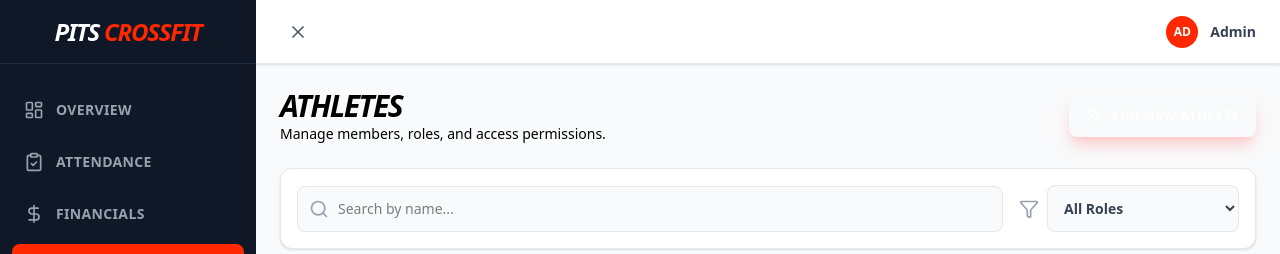
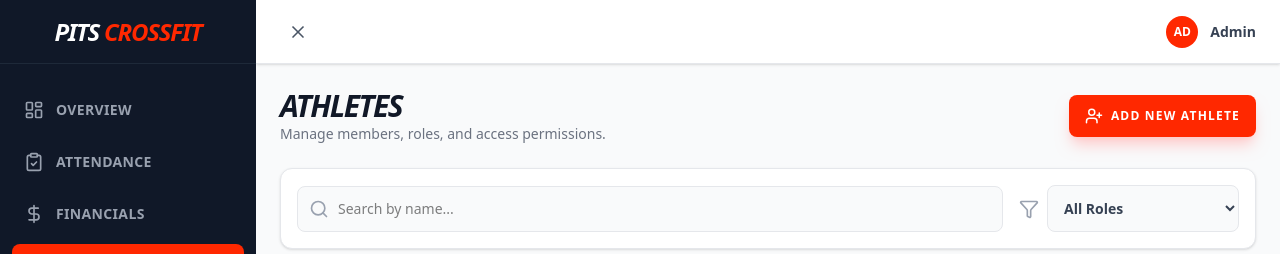
Before and after one commit to aarcela/boxsync-admin, a Next.js app: page /dashboard/athletes in a window 1280 px wide. Shown: the top 254 px of the page. Built offline with nearby package versions, Linux system fonts and the light colour scheme; no server answers; the database is empty.

Commit message:
Fixed colors from tailwind

```diff
--- a/app/dashboard/athletes/page.tsx
+++ b/app/dashboard/athletes/page.tsx
@@ -92,7 +92,7 @@ export default function AthletesPage() {
         </div>
         <button
          onClick={() => setIsAddModalOpen(true)}
-        className="flex items-center justify-center px-4 py-3 bg-pits-red text-white rounded-lg font-bold uppercase text-xs tracking-widest shadow-lg shadow-red-200 hover:bg-red-700 transition-all">
+        className="flex items-center justify-center px-4 py-3 bg-pits-red text-white rounded-lg font-bold uppercase text-xs tracking-widest shadow-lg shadow-red-200 hover:bg-pits-red-dark transition-all">
           <UserPlus size={18} className="mr-2" />
           Add New Athlete
         </button>
--- a/app/dashboard/layout.tsx
+++ b/app/dashboard/layout.tsx
@@ -67,7 +67,7 @@ export default function DashboardLayout({ children }: { children: React.ReactNod
                 href={item.href}
                 className={`flex items-center p-3 rounded-lg transition-colors group
                   ${isActive
-                    ? 'bg-[#FF2800] text-white'
+                    ? 'bg-pits-red text-white'
                     : 'text-gray-400 hover:bg-gray-800 hover:text-white'}
                 `}
               >
@@ -110,7 +110,7 @@ export default function DashboardLayout({ children }: { children: React.ReactNod
           </button>
 
           <div className="flex items-center">
-            <div className="w-8 h-8 bg-[#FF2800] rounded-full flex items-center justify-center text-white font-bold text-xs">
+            <div className="w-8 h-8 bg-pits-red rounded-full flex items-center justify-center text-white font-bold text-xs">
               AD
             </div>
             <span className="ml-3 font-bold text-sm text-gray-700">Admin</span>
--- a/app/dashboard/news/page.tsx
+++ b/app/dashboard/news/page.tsx
@@ -71,7 +71,7 @@ export default function NewsPage() {
         </div>
         <button
           onClick={() => setIsModalOpen(true)}
-          className="flex items-center justify-center px-4 py-3 bg-pits-red text-white rounded-lg font-bold uppercase text-xs tracking-widest shadow-lg shadow-red-200 hover:bg-red-700 transition-all"
+          className="flex items-center justify-center px-4 py-3 bg-pits-red text-white rounded-lg font-bold uppercase text-xs tracking-widest shadow-lg shadow-red-200 hover:bg-pits-red-dark transition-all"
         >
           <Plus size={18} className="mr-2" />
           Post Update
--- a/app/dashboard/schedule/page.tsx
+++ b/app/dashboard/schedule/page.tsx
@@ -79,7 +79,7 @@ export default function SchedulePage() {
         </div>
         <button
           onClick={() => setIsModalOpen(true)}
-          className="flex items-center justify-center px-4 py-3 bg-pits-red text-white rounded-lg font-bold uppercase text-xs tracking-widest shadow-lg shadow-red-200 hover:bg-red-700 transition-all"
+          className="flex items-center justify-center px-4 py-3 bg-pits-red text-white rounded-lg font-bold uppercase text-xs tracking-widest shadow-lg shadow-red-200 hover:bg-pits-red-dark transition-all"
         >
           <Plus size={18} className="mr-2" />
           Schedule Class
--- a/app/dashboard/wods/page.tsx
+++ b/app/dashboard/wods/page.tsx
@@ -219,7 +219,7 @@ export default function WodEditorPage() {
                 onClick={handleSave}
                 disabled={saving}
                 className={`w-full py-4 rounded-lg flex items-center justify-center text-white font-black uppercase tracking-widest text-sm shadow-lg transition-all
-                  ${saving ? 'bg-gray-400 cursor-not-allowed' : 'bg-pits-red hover:bg-red-700 shadow-red-200'}
+                  ${saving ? 'bg-gray-400 cursor-not-allowed' : 'bg-pits-red hover:bg-pits-red-dark shadow-red-200'}
                 `}
               >
                 {saving ? (
--- a/app/globals.css
+++ b/app/globals.css
@@ -1,4 +1,15 @@
 @import "tailwindcss";
+
+@theme {
+  --color-pits-bg: #F3F4F6;
+  --color-pits-card: #FFFFFF;
+  --color-pits-text: #111827;
+  --color-pits-dim: #6B7280;
+  --color-pits-red: #FF2800;
+  --color-pits-red-dark: #CC2000;
+  --color-pits-success: #10B981;
+  --color-pits-error: #EF4444;
+}
 
 :root {
   --foreground-rgb: 0, 0, 0;
--- a/app/page.tsx
+++ b/app/page.tsx
@@ -113,7 +113,7 @@ export default function LoginPage() {
             type="submit"
             disabled={loading}
             className={`w-full py-4 rounded-lg flex items-center justify-center text-white font-bold uppercase tracking-widest text-sm shadow-lg transition-all
-              ${loading ? 'bg-gray-400 cursor-not-allowed' : 'bg-[#FF2800] hover:bg-red-700 shadow-red-200'}
+              ${loading ? 'bg-gray-400 cursor-not-allowed' : 'bg-pits-red hover:bg-pits-red-dark shadow-red-200'}
             `}
           >
             {loading && <Loader2 size={18} className="animate-spin mr-2" />}
--- a/components/AddAthleteModal.tsx
+++ b/components/AddAthleteModal.tsx
@@ -131,7 +131,7 @@ export default function AddAthleteModal({ isOpen, onClose, onSuccess }: AddAthle
               type="submit"
               disabled={loading}
               className={`w-full py-4 rounded-lg flex items-center justify-center text-white font-black uppercase tracking-widest text-sm shadow-lg
-                ${loading ? 'bg-gray-400 cursor-not-allowed' : 'bg-pits-red hover:bg-red-700 shadow-red-200'}
+                ${loading ? 'bg-gray-400 cursor-not-allowed' : 'bg-pits-red hover:bg-pits-red-dark shadow-red-200'}
               `}
             >
               {loading ? (
--- a/components/CreateClassModal.tsx
+++ b/components/CreateClassModal.tsx
@@ -188,7 +188,7 @@ export default function CreateClassModal({ isOpen, onClose, onSuccess }: CreateC
               type="submit"
               disabled={loading}
               className={`w-full py-4 rounded-lg flex items-center justify-center text-white font-black uppercase tracking-widest text-sm shadow-lg
-                ${loading ? 'bg-gray-400 cursor-not-allowed' : 'bg-pits-red hover:bg-red-700 shadow-red-200'}
+                ${loading ? 'bg-gray-400 cursor-not-allowed' : 'bg-pits-red hover:bg-pits-red-dark shadow-red-200'}
               `}
             >
               {loading ? <Loader2 size={18} className="animate-spin mr-2" /> : <Save size={18} className="mr-2" />}
--- a/components/EditAthleteModal.tsx
+++ b/components/EditAthleteModal.tsx
@@ -199,7 +199,7 @@ export default function EditAthleteModal({ isOpen, onClose, onSuccess, userId }:
                 type="submit"
                 disabled={loading || fetching}
                 className={`w-full py-4 rounded-lg flex items-center justify-center text-white font-black uppercase tracking-widest text-sm shadow-lg
-                  ${loading || fetching ? 'bg-gray-400 cursor-not-allowed' : 'bg-pits-red hover:bg-red-700 shadow-red-200'}
+                  ${loading || fetching ? 'bg-gray-400 cursor-not-allowed' : 'bg-pits-red hover:bg-pits-red-dark shadow-red-200'}
                 `}
               >
                 {loading ? (
--- a/tailwind.config.ts
+++ b/tailwind.config.ts
@@ -6,23 +6,7 @@ const config: Config = {
     "./components/**/*.{js,ts,jsx,tsx,mdx}",
     "./app/**/*.{js,ts,jsx,tsx,mdx}",
   ],
-  theme: {
-    extend: {
-      colors: {
-        pits: {
-          bg: '#F3F4F6',     // Light Gray Background (Main)
-          card: '#FFFFFF',   // White Cards
-          text: '#111827',   // Dark Text (Gray 900)
-          dim: '#6B7280',    // Muted Text (Gray 500)
-          red: '#FF2800',    // Ferrari Red (The Brand)
-
-          // Semantic Helpers
-          success: '#10B981', // Emerald 500
-          error: '#EF4444',   // Red 500
-        }
-      },
-    },
-  },
-  plugins: [],
+  // In Tailwind v4, colors are defined in CSS using @theme directive
+  // See app/globals.css for color definitions
 };
 export default config;
```
